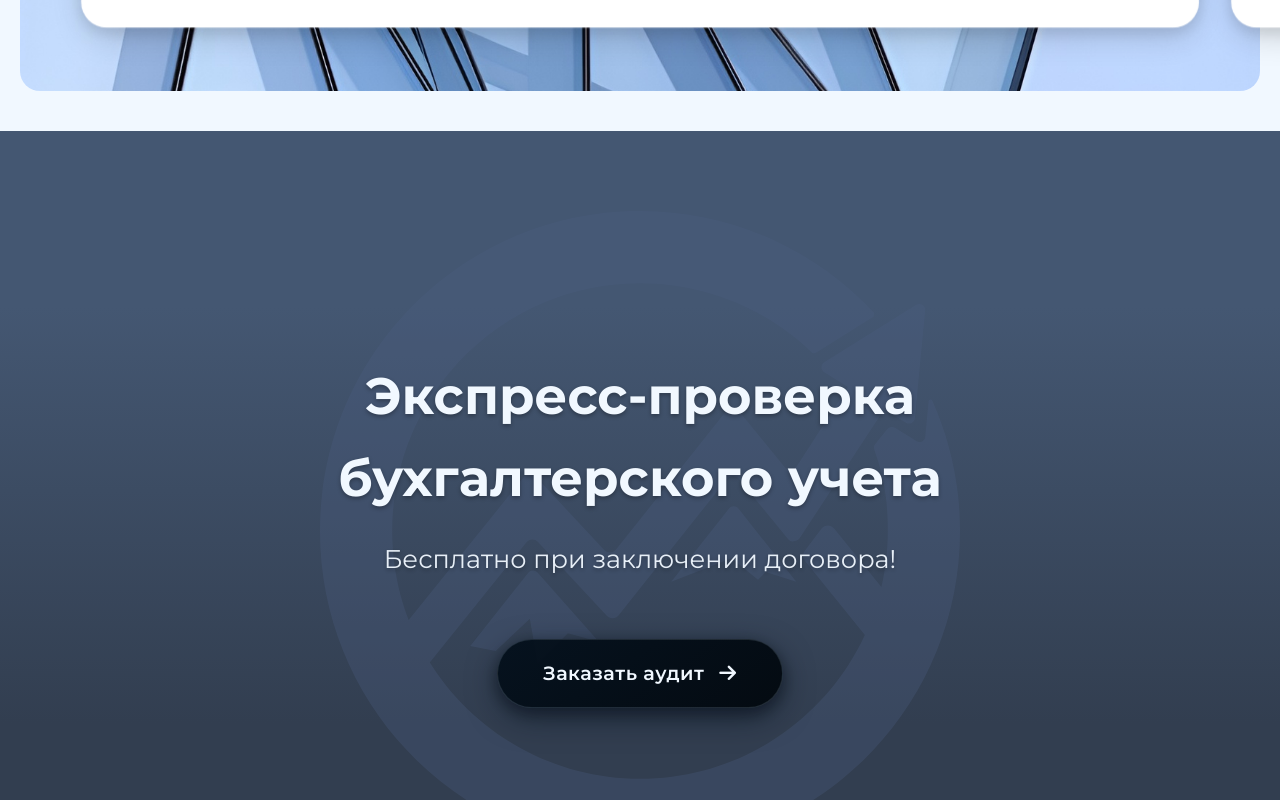
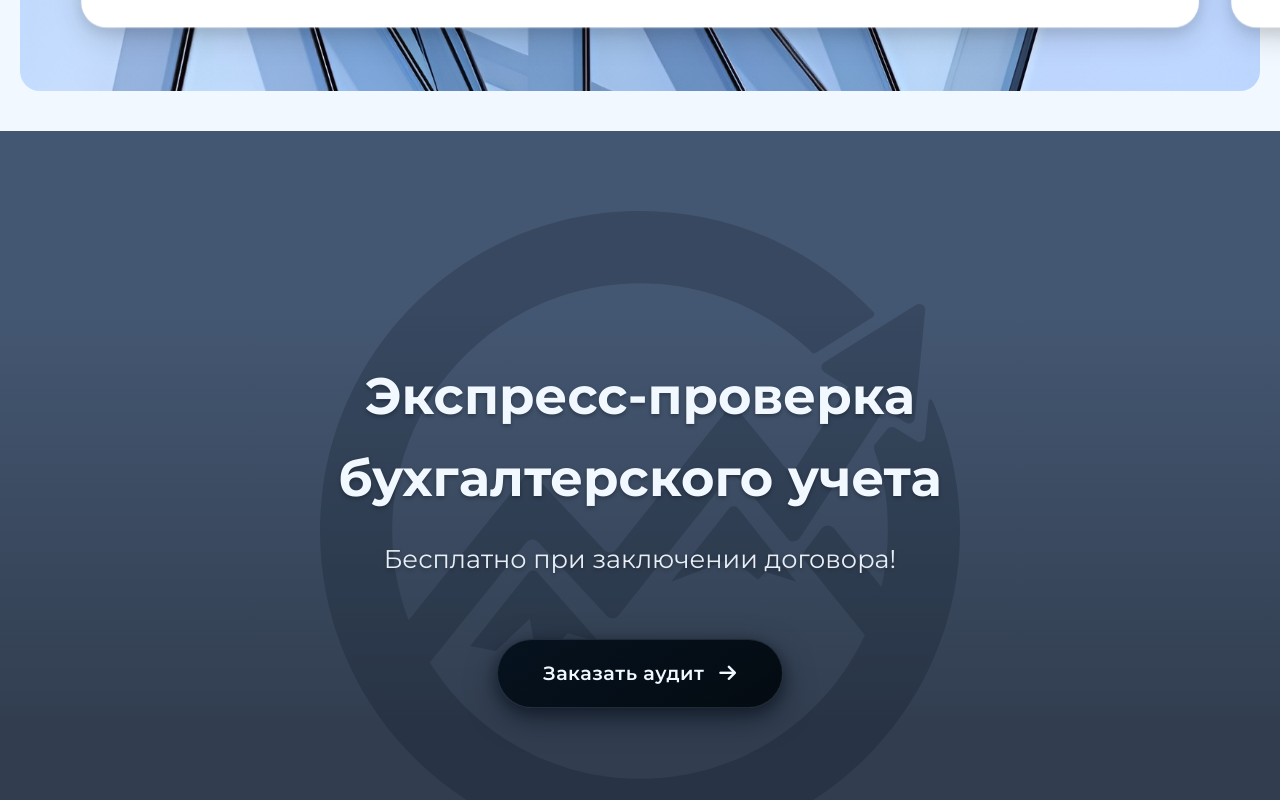
Before and after one commit to MUH8M8R4EK/accounting-services.github.io, a plain HTML site: page index.html in a window 1280 px wide. Shown: the part 2300-3100 px from the top of the page. Drawn offline with nearby package versions, Linux system fonts and the light colour scheme; animation ran at ten frames a second.

Commit message:
avadakedavra

```diff
--- a/style.css
+++ b/style.css
@@ -244,7 +244,7 @@ header {
 }
 
 .social-icon:hover {
-    transform: translateY(-5px) scale(1.1);
+    transform: translateY(-2px);
 }
 
 .social-icon:active {
@@ -908,13 +908,12 @@ header {
     background-repeat: no-repeat;
     opacity: 0;
     z-index: 1;
-    filter: brightness(0) saturate(100%) invert(37%) sepia(15%) saturate(1234%) hue-rotate(182deg) brightness(89%) contrast(85%);
-    -webkit-filter: brightness(0) saturate(100%) invert(37%) sepia(15%) saturate(1234%) hue-rotate(182deg) brightness(89%) contrast(85%);
     transition: var(--transition-smooth);
 }
 
 .proposal.visible::before {
-    opacity: 0.3;
+    opacity: 0.2;
+    z-index: 1;
 }
 
 .proposal-content {
```
